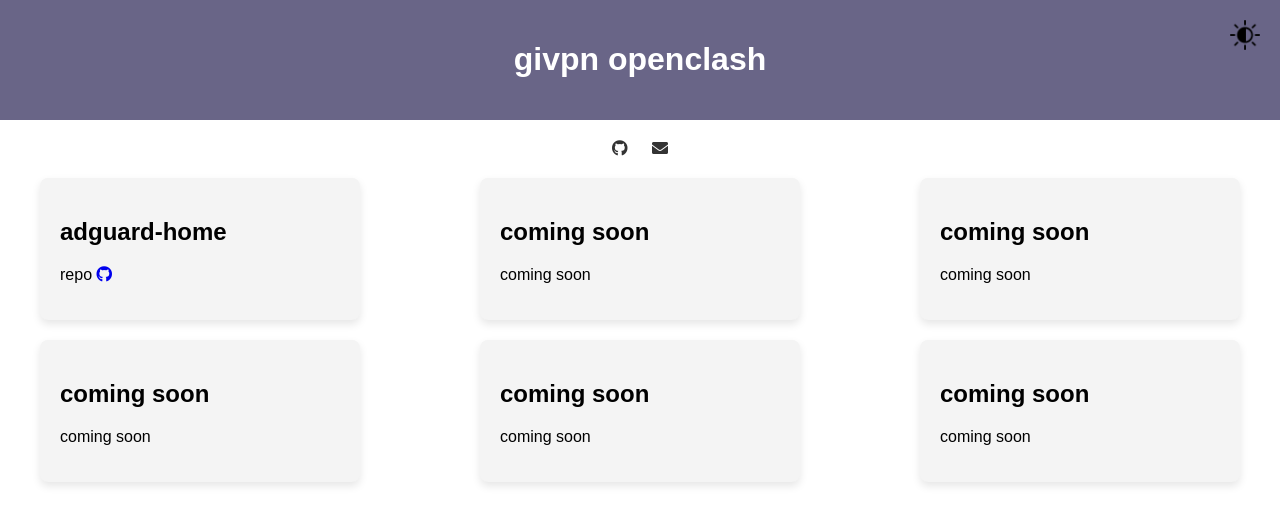
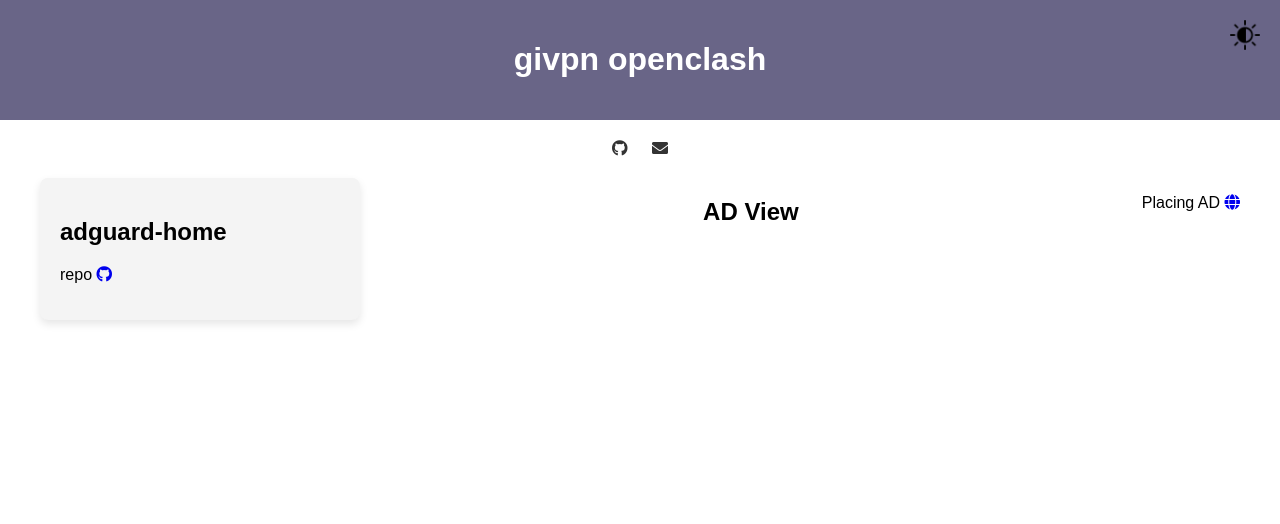
Before and after one commit to givps/openclash, a plain HTML site: page index.html in a window 1280 px wide. Drawn offline with Linux system fonts and the light colour scheme.

Commit message:
Update index.html

```diff
--- a/index.html
+++ b/index.html
@@ -145,25 +145,10 @@ body {
         <h2>adguard-home</h2>
         <p>repo <a href="https://github.com/givps/openclash/tree/main/adguard-home"><i class="fab fa-github"></i></a></p>
     </div>
-    <div class="card">
-        <h2>coming soon</h2>
-        <p>coming soon</p>
-    </div>
-    <div class="card">
-        <h2>coming soon</h2>
-        <p>coming soon</p>
-    </div>
-    <div class="card">
-        <h2>coming soon</h2>
-        <p>coming soon</p>
-    </div>
-    <div class="card">
-        <h2>coming soon</h2>
-        <p>coming soon</p>
-    </div>
-    <div class="card">
-        <h2>coming soon</h2>
-        <p>coming soon</p>
+        <h2>AD View</h2>
+    <p>Placing AD <a href="mailto:ads@givpn.my.id"><i class="fas fa-globe"></i></a></p>
+        <script type="text/javascript" src="https://udbaa.com/bnr.php?section=General&pub=575582&format=300x50&ga=g&mbtodb=1"></script>
+<noscript><a href="https://yllix.com/publishers/575582" target="_blank"><img src="//ylx-aff.advertica-cdn.com/pub_zn9ugf.png" style="border:none;margin:0;padding:0;vertical-align:baseline;" alt="ylliX - Online Advertising Network" /></a></noscript>
     </div>
 </div>
 <div class="theme-toggle" onclick="toggleTheme()">
```
